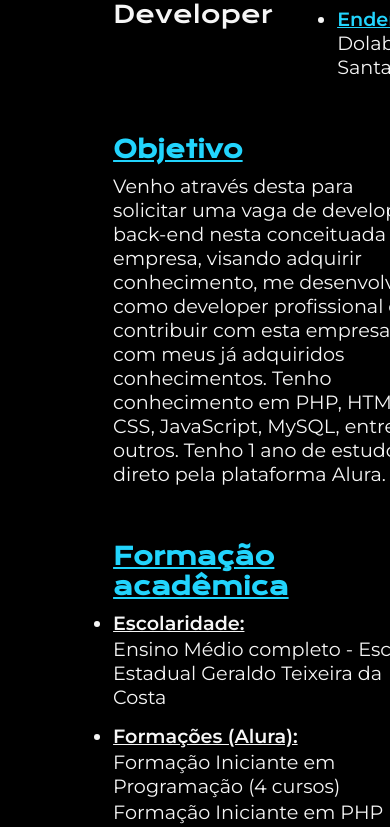
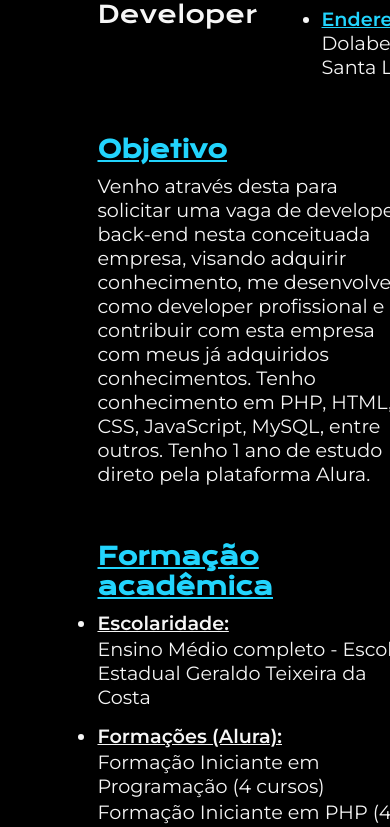
Before and after one commit to NatanaelABarbosa/portifolio, a plain HTML site: page about.html in a window 390 px wide. Shown: the part 446-1273 px from the top of the page. Drawn offline with nearby package versions, Linux system fonts and the light colour scheme.

Commit message:
ajeitando a tela do about me 2

```diff
--- a/styles/style.css
+++ b/styles/style.css
@@ -228,7 +228,7 @@ body {
 
     .apresentacao__conteudo_about {
         width: 100%;
-        padding-left: 45%;
+        padding-left: 35%;
     }
 
     .apresentacao__links__nav {
```
